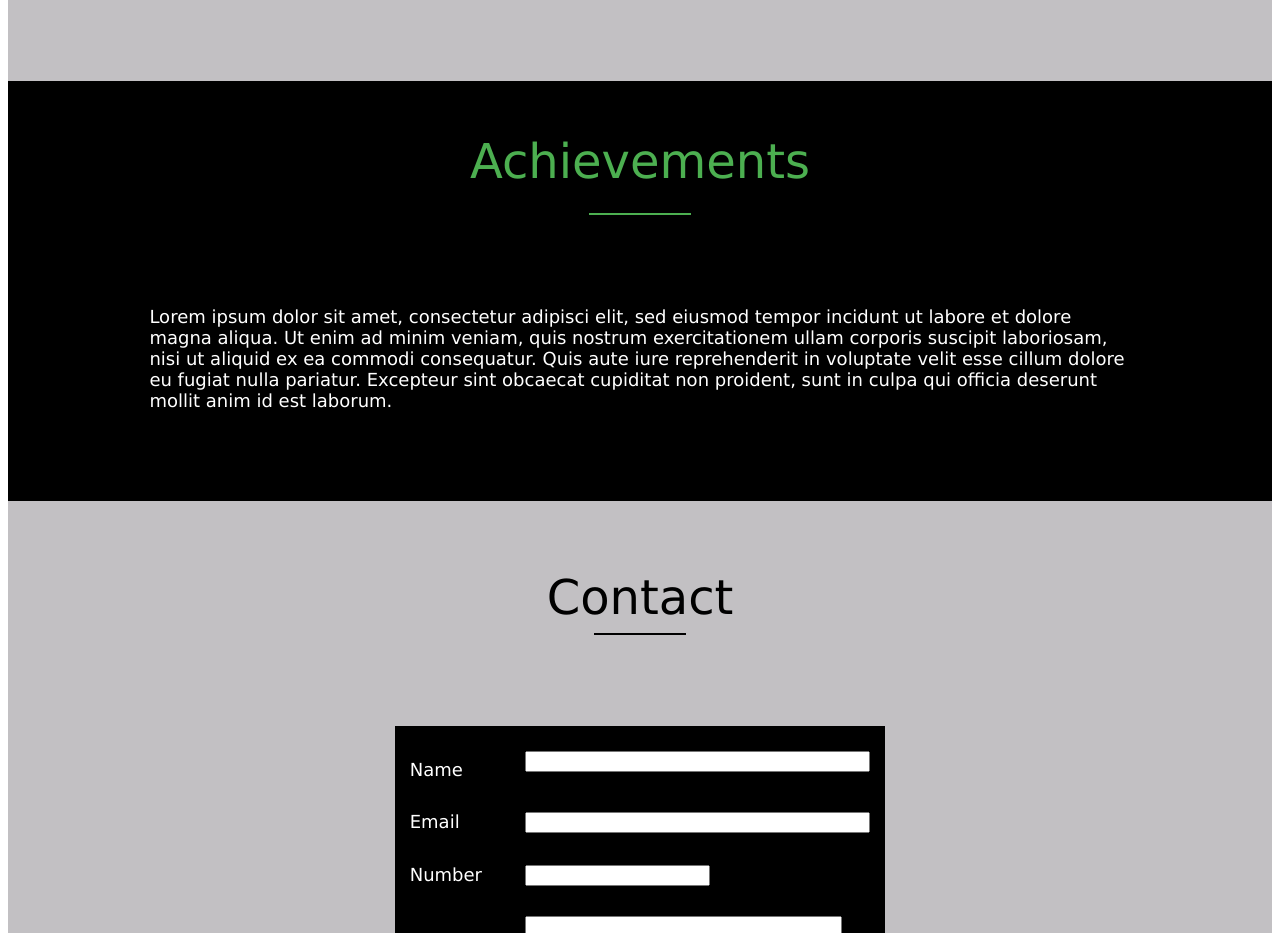
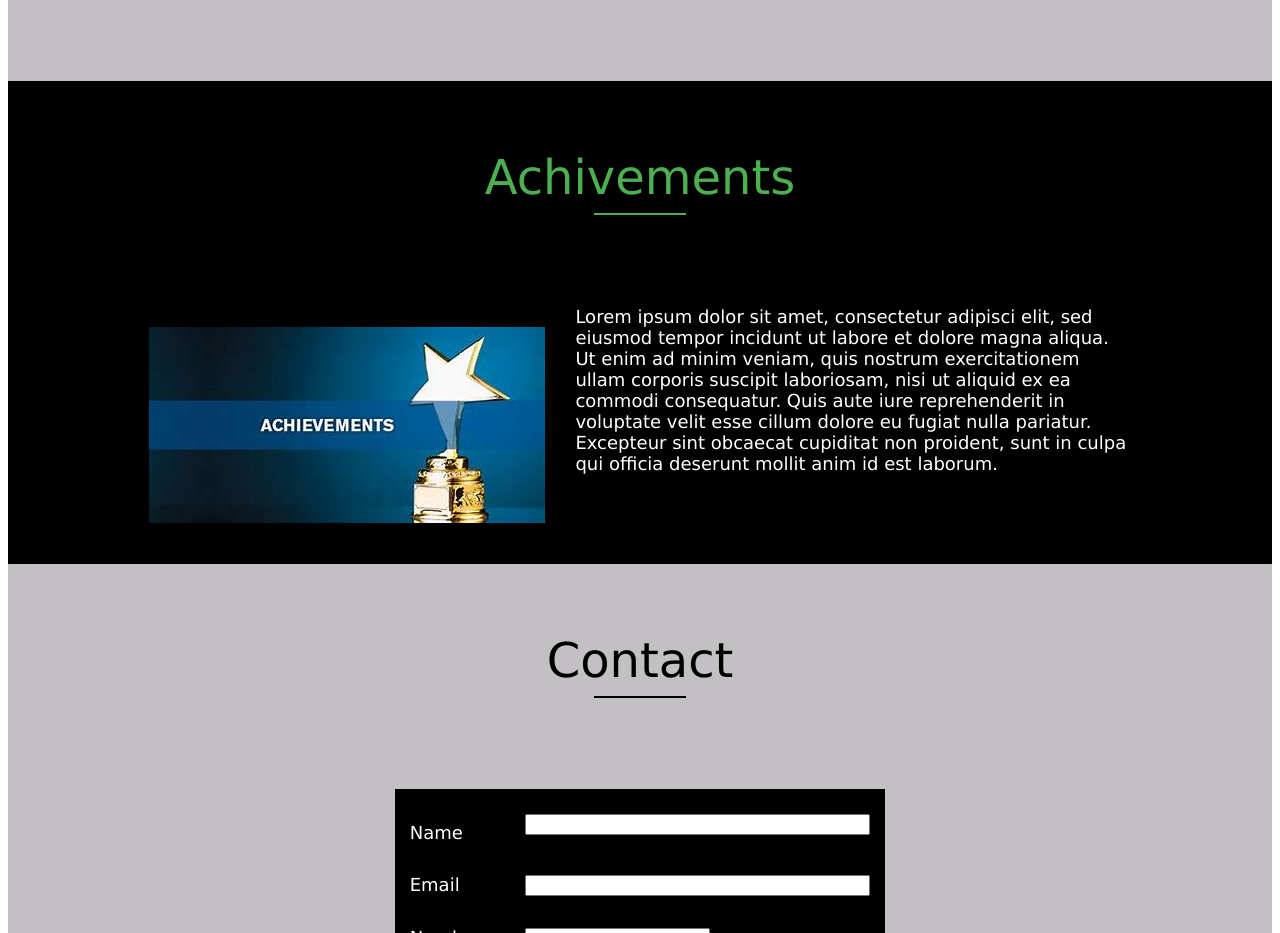
Before and after one commit to Abdullah-Shaikh01/Cloud_computing, a plain HTML site: page index.html in a window 1280 px wide. Shown: the part 1296-2229 px from the top of the page. Drawn offline with Linux system fonts and the light colour scheme.

Commit message:
added an image for achivements table and added index.html link in readme

```diff
--- a/index.html
+++ b/index.html
@@ -236,17 +236,24 @@
 				<table border="0" cellpadding="15"
 					cellspacing="0" width="80%" align="center">
 					<tr>
-						<td height="180" align="center" valign="middle">
-							<font face="Verdana" size="7" color="#4CAF50">
-								Achievements
-								<hr color="#4CAF50" width="100">
+						<td height="180" align="center"
+							valign="middle" colspan="2">
+							<font face="Verdana" size="7"
+								color="#4CAF50">
+								Achivements
 							</font>
+							<hr color="#4CAF50" width="90">
 						</td>
 					</tr>
 
 					<tr>
-						<td>
-							<font face="Verdana" size="4" color="white">
+						<td width="40%">
+							<img src="img2.jfif">
+						</td>
+
+						<td width="60%">
+							<font face="Verdana" size="4"
+								color="white">
 								Lorem ipsum dolor sit amet, consectetur adipisci elit, sed eiusmod tempor incidunt ut labore et dolore magna aliqua. Ut enim ad minim veniam, quis nostrum exercitationem ullam corporis suscipit laboriosam, nisi ut aliquid ex ea commodi consequatur. Quis aute iure reprehenderit in voluptate velit esse cillum dolore eu fugiat nulla pariatur. Excepteur sint obcaecat cupiditat non proident, sunt in culpa qui officia deserunt mollit anim id est laborum.
 								<hr color="black">
 								<hr color="black">
```
Also changed, not shown: img2.jfif (added), 1 other file.
